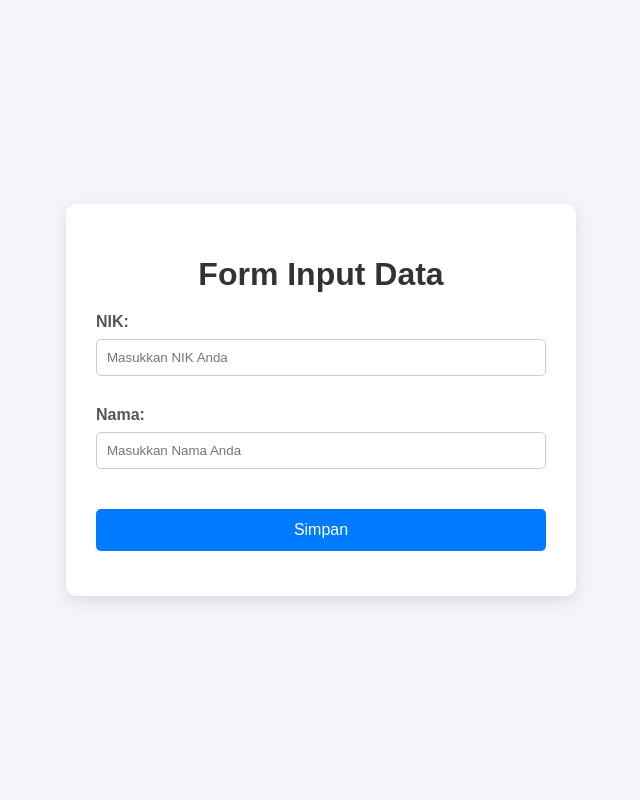
After one commit to Aedezz/it-suzuki, a Laravel app: page /create in a window 1280 px wide. The commit adds this page. Shown: the whole page, without its empty margins (319-959 px from the left). Run offline with Laravel 10, Linux system fonts and the light colour scheme.

Commit message:
Form contoh

```diff
--- /dev/null
+++ b/app/Http/Controllers/CobaController.php
@@ -0,0 +1,39 @@
+<?php
+
+namespace App\Http\Controllers;
+
+use Illuminate\Http\Request;
+use Illuminate\Support\Facades\DB;
+
+class CobaController extends Controller
+{
+    public function create()
+    {
+        return view('coba');
+    }
+
+    public function store(Request $request)
+    {
+        $currentMonth = date('m');
+        $currentYear = date('y');
+
+        $lastEntry = DB::table('data_coba')
+                        ->whereMonth('tanggal', $currentMonth)
+                        ->whereYear('tanggal', $currentYear)
+                        ->orderBy('id', 'desc')
+                        ->first();
+
+        $nextNumber = $lastEntry ? ((int) substr($lastEntry->nomor, -4)) + 1 : 1;
+        $formattedNumber = sprintf('SLV/%s/%s/%04d', $currentMonth, $currentYear, $nextNumber);
+
+        DB::table('data_coba')->insert([
+            'nik' => $request->input('nik'),
+            'nama' => $request->input('nama'),
+            'nomor' => $formattedNumber,
+            'cek' => 0, // Set nilai cek ke 0
+            'tanggal' => now()->format('Y-m-d') // Set tanggal ke hari ini
+        ]);
+
+        return redirect()->route('dashboard')->with('success', 'Data berhasil disimpan');
+    }
+}
--- /dev/null
+++ b/resources/views/coba.blade.php
@@ -0,0 +1,88 @@
+<!DOCTYPE html>
+<html lang="en">
+<head>
+    <meta charset="UTF-8">
+    <meta http-equiv="X-UA-Compatible="IE=edge">
+    <meta name="viewport" content="width=device-width, initial-scale=1.0">
+    <title>Form Input Data</title>
+    <style>
+        body {
+            font-family: 'Arial', sans-serif;
+            background-color: #f4f4f9;
+            display: flex;
+            justify-content: center;
+            align-items: center;
+            min-height: 100vh;
+            margin: 0;
+        }
+        .container {
+            background-color: #ffffff;
+            padding: 30px;
+            border-radius: 10px;
+            box-shadow: 0 5px 15px rgba(0, 0, 0, 0.1);
+            max-width: 450px;
+            width: 100%;
+        }
+        h1 {
+            text-align: center;
+            color: #333;
+            margin-bottom: 20px;
+        }
+        label {
+            display: block;
+            margin-bottom: 8px;
+            color: #555;
+            font-weight: bold;
+        }
+        input[type="text"] {
+            width: 100%;
+            padding: 10px;
+            margin-bottom: 15px;
+            border: 1px solid #ccc;
+            border-radius: 5px;
+            box-sizing: border-box;
+            outline: none;
+            transition: border-color 0.3s;
+        }
+        input[type="text"]:focus {
+            border-color: #007bff;
+        }
+        button {
+            background-color: #007bff;
+            color: #fff;
+            padding: 12px;
+            border: none;
+            border-radius: 5px;
+            cursor: pointer;
+            width: 100%;
+            font-size: 16px;
+            margin-top: 10px;
+        }
+        button:hover {
+            background-color: #0056b3;
+        }
+        .form-group {
+            margin-bottom: 15px;
+        }
+    </style>
+</head>
+<body>
+    <div class="container">
+        <h1>Form Input Data</h1>
+        <form action="{{ route('data-entry.store') }}" method="POST">
+            @csrf
+            <div class="form-group">
+                <label for="nik">NIK:</label>
+                <input type="text" id="nik" name="nik" required placeholder="Masukkan NIK Anda">
+            </div>
+            <div class="form-group">
+                <label for="nama">Nama:</label>
+                <input type="text" id="nama" name="nama" required placeholder="Masukkan Nama Anda">
+            </div>
+            <div class="form-group">
+                <button type="submit">Simpan</button>
+            </div>
+        </form>
+    </div>
+</body>
+</html>
--- a/resources/views/dashboard.blade.php
+++ b/resources/views/dashboard.blade.php
@@ -29,6 +29,7 @@
                 <i class="bi bi-file-earmark-word text-red-500 text-4xl transition-opacity duration-300 ease-in-out icon-layer"></i>
                 <span class="font-sans text-lg text-layer absolute transition-opacity duration-300 ease-in-out opacity-0 hover-info">Perbaikan Perangkat</span>
             </div>
+
         </div>
     </div>
 </div>
--- a/routes/web.php
+++ b/routes/web.php
@@ -4,6 +4,12 @@ use Illuminate\Support\Facades\Route;
 use App\Http\Controllers\Cdash;
 use App\Http\Controllers\Clogin;
 use App\Http\Controllers\InstallController;
+
+// ---------------------------------------------------------------
+use App\Http\Controllers\CobaController;
+Route::get('/create', [CobaController::class, 'create'])->name('data-entry.create');
+Route::post('/store', [CobaController::class, 'store'])->name('data-entry.store');
+// ------------------------------------------------------------------------
 
 // Route for the welcome page (accessible to everyone)
 Route::get('/', function () {
```
